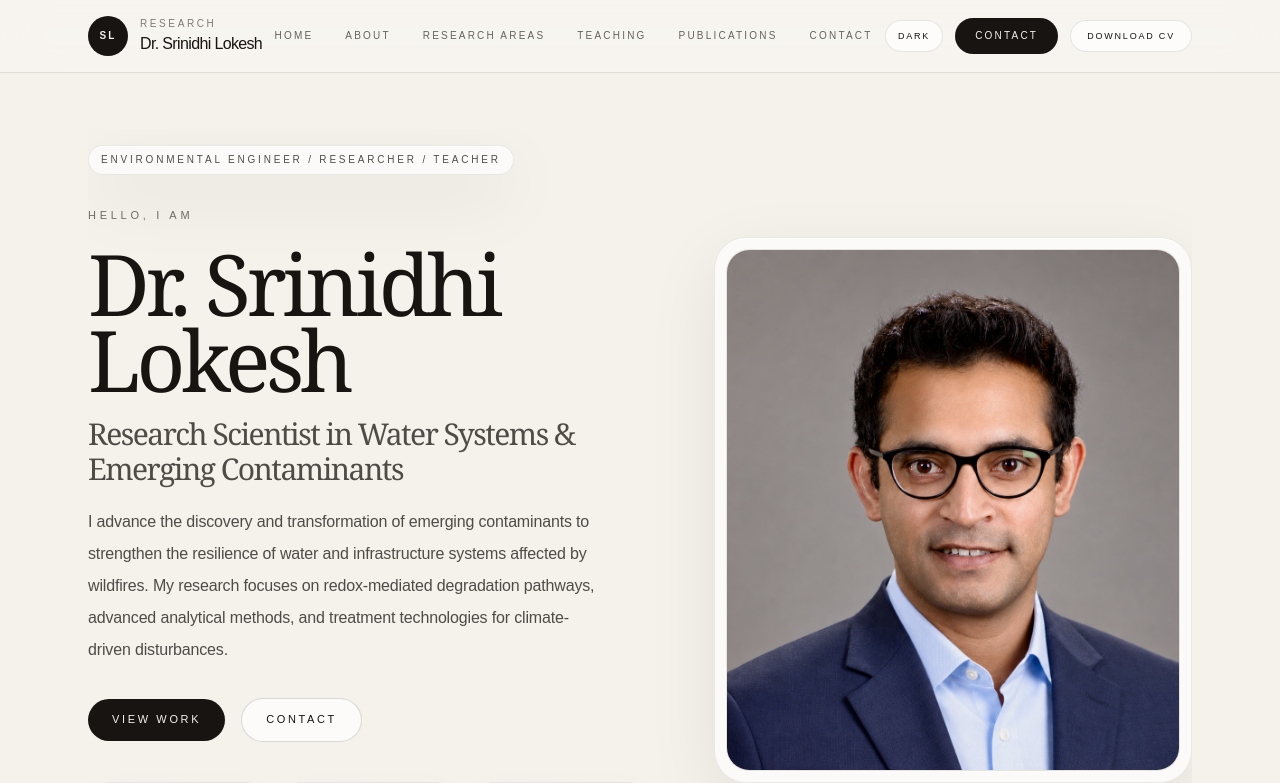
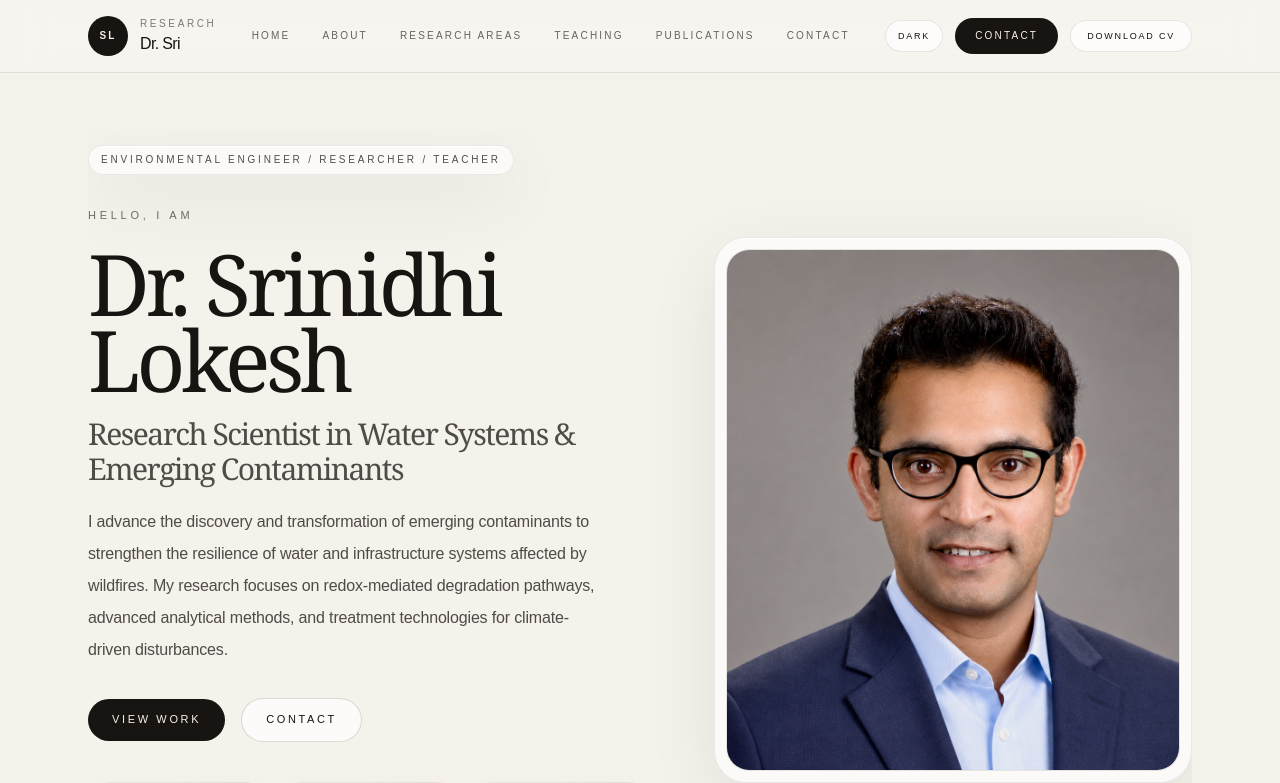
Before and after one commit to srinidhilokesh1992/srinidhilokesh1992.github.io, a Next.js app: page / in a window 1280 px wide. Shown: the top 783 px of the page. Built offline with nearby package versions, Linux system fonts and the light colour scheme.

Commit message:
Shorten header name to Dr. Sri

```diff
--- a/app/components/Header.tsx
+++ b/app/components/Header.tsx
@@ -47,7 +47,7 @@ export function Header({ theme, onToggleTheme, eyebrow = "Research" }: HeaderPro
           </div>
           <div>
             <div className={`text-[10px] uppercase tracking-[0.26em] ${isDark ? "text-white/55" : "text-[#171411]/55"}`}>{eyebrow}</div>
-            <div className={`text-base font-medium tracking-[-0.04em] ${headingText}`}>Dr. Srinidhi Lokesh</div>
+            <div className={`text-base font-medium tracking-[-0.04em] ${headingText}`}>Dr. Sri</div>
           </div>
         </Link>
 
```
